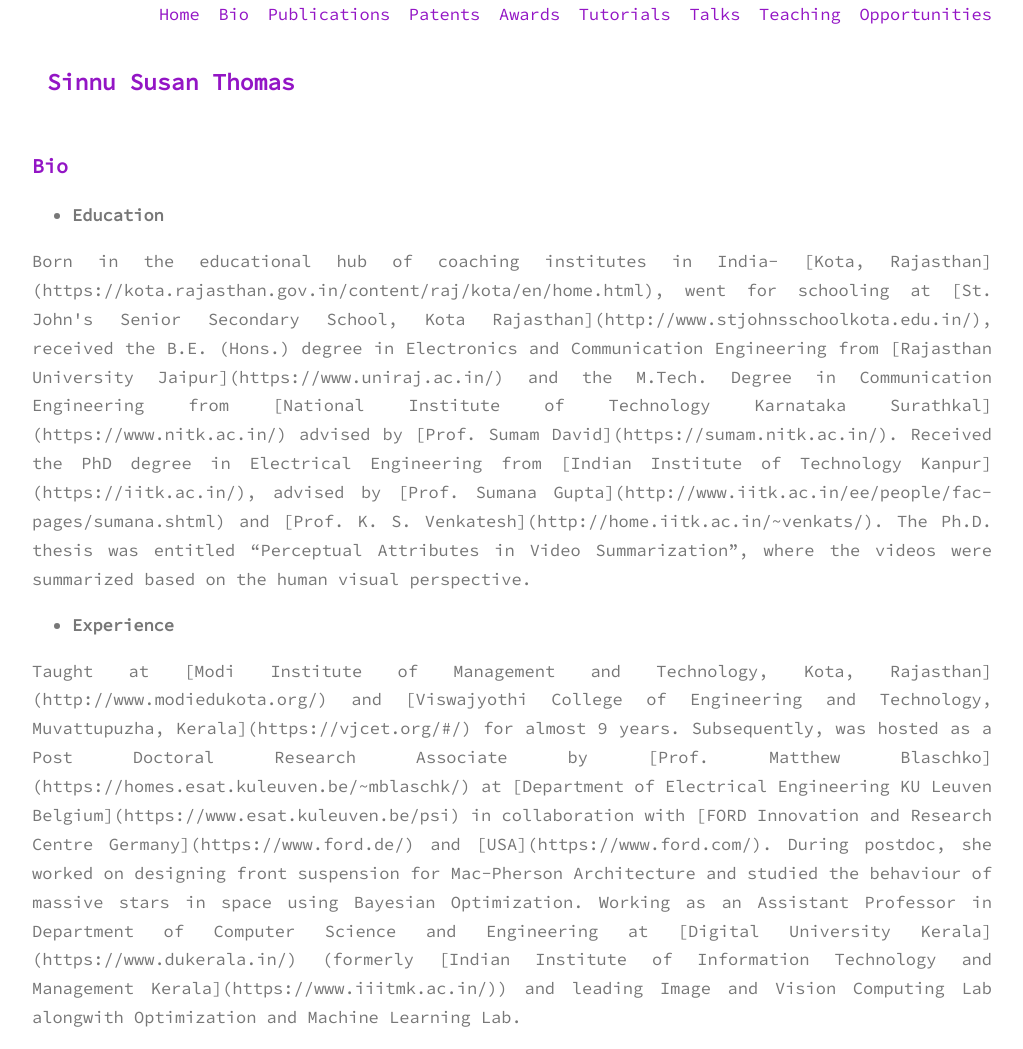
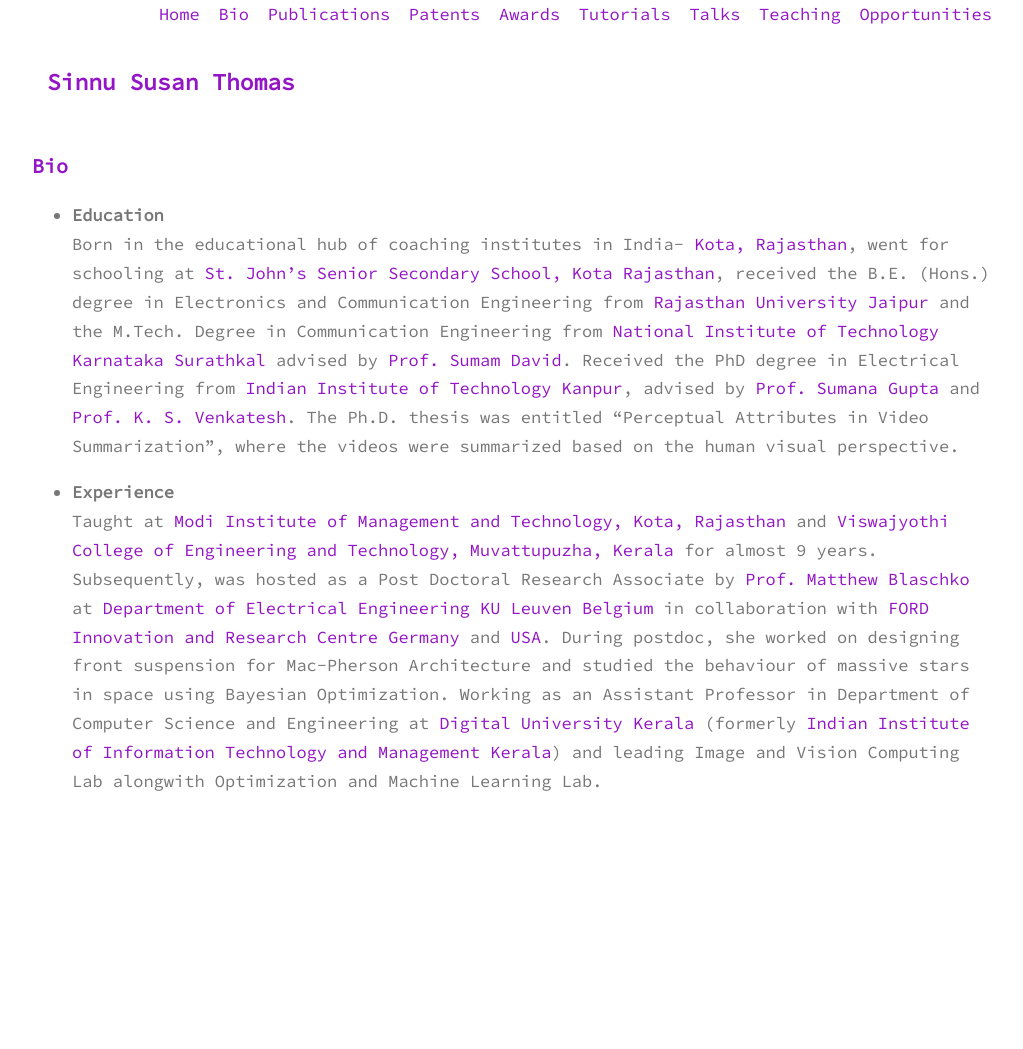
Before and after one commit to sinnuthomas/sinnuthomas.github.io, a Jekyll site: the page built from bio.md, in a window 1280 px wide. Shown: the whole page, without its empty margins (128-1151 px from the left). Built offline with Jekyll 4.4.1, drawn with Linux system fonts in a browser that asks for light colours; after the commit the page ends 900 px from its top, so only the background shows below that.

Commit message:
Update bio.md

```diff
--- a/bio.md
+++ b/bio.md
@@ -5,8 +5,8 @@ permalink: /bio/
 ---
 * **Education**
   <br/>
-<p align="justify"> Born in the educational hub of coaching institutes in India- [Kota, Rajasthan](https://kota.rajasthan.gov.in/content/raj/kota/en/home.html), went for schooling at [St. John's Senior Secondary School, Kota Rajasthan](http://www.stjohnsschoolkota.edu.in/), received the B.E. (Hons.) degree in Electronics and Communication Engineering from [Rajasthan University Jaipur](https://www.uniraj.ac.in/) and the M.Tech. Degree in Communication Engineering from [National Institute of Technology Karnataka Surathkal](https://www.nitk.ac.in/) advised by [Prof. Sumam David](https://sumam.nitk.ac.in/). Received the PhD degree in Electrical Engineering from [Indian Institute of Technology Kanpur](https://iitk.ac.in/), advised by [Prof. Sumana Gupta](http://www.iitk.ac.in/ee/people/fac-pages/sumana.shtml) and [Prof. K. S. Venkatesh](http://home.iitk.ac.in/~venkats/). The Ph.D. thesis was entitled “Perceptual Attributes in Video Summarization”, where the videos were summarized based on the human visual perspective. </p>
+Born in the educational hub of coaching institutes in India- [Kota, Rajasthan](https://kota.rajasthan.gov.in/content/raj/kota/en/home.html), went for schooling at [St. John's Senior Secondary School, Kota Rajasthan](http://www.stjohnsschoolkota.edu.in/), received the B.E. (Hons.) degree in Electronics and Communication Engineering from [Rajasthan University Jaipur](https://www.uniraj.ac.in/) and the M.Tech. Degree in Communication Engineering from [National Institute of Technology Karnataka Surathkal](https://www.nitk.ac.in/) advised by [Prof. Sumam David](https://sumam.nitk.ac.in/). Received the PhD degree in Electrical Engineering from [Indian Institute of Technology Kanpur](https://iitk.ac.in/), advised by [Prof. Sumana Gupta](http://www.iitk.ac.in/ee/people/fac-pages/sumana.shtml) and [Prof. K. S. Venkatesh](http://home.iitk.ac.in/~venkats/). The Ph.D. thesis was entitled “Perceptual Attributes in Video Summarization”, where the videos were summarized based on the human visual perspective.
 
 * **Experience**
   <br/>
-<p align="justify"> Taught at [Modi Institute of Management and Technology, Kota, Rajasthan](http://www.modiedukota.org/) and [Viswajyothi College of Engineering and Technology, Muvattupuzha, Kerala](https://vjcet.org/#/) for almost 9 years.  Subsequently, was hosted as a Post Doctoral Research Associate by [Prof. Matthew Blaschko](https://homes.esat.kuleuven.be/~mblaschk/)  at [Department of Electrical Engineering KU Leuven Belgium](https://www.esat.kuleuven.be/psi) in collaboration with [FORD Innovation and Research Centre Germany](https://www.ford.de/) and [USA](https://www.ford.com/). During postdoc, she worked on designing front suspension for Mac-Pherson Architecture and studied the behaviour of massive stars in space using Bayesian Optimization. Working as an Assistant Professor in Department of Computer Science and Engineering at [Digital University Kerala](https://www.dukerala.in/) (formerly [Indian Institute of Information Technology and Management Kerala](https://www.iiitmk.ac.in/)) and leading Image and Vision Computing Lab alongwith Optimization and Machine Learning Lab. </p>
+Taught at [Modi Institute of Management and Technology, Kota, Rajasthan](http://www.modiedukota.org/) and [Viswajyothi College of Engineering and Technology, Muvattupuzha, Kerala](https://vjcet.org/#/) for almost 9 years.  Subsequently, was hosted as a Post Doctoral Research Associate by [Prof. Matthew Blaschko](https://homes.esat.kuleuven.be/~mblaschk/)  at [Department of Electrical Engineering KU Leuven Belgium](https://www.esat.kuleuven.be/psi) in collaboration with [FORD Innovation and Research Centre Germany](https://www.ford.de/) and [USA](https://www.ford.com/). During postdoc, she worked on designing front suspension for Mac-Pherson Architecture and studied the behaviour of massive stars in space using Bayesian Optimization. Working as an Assistant Professor in Department of Computer Science and Engineering at [Digital University Kerala](https://www.dukerala.in/) (formerly [Indian Institute of Information Technology and Management Kerala](https://www.iiitmk.ac.in/)) and leading Image and Vision Computing Lab alongwith Optimization and Machine Learning Lab.
```
